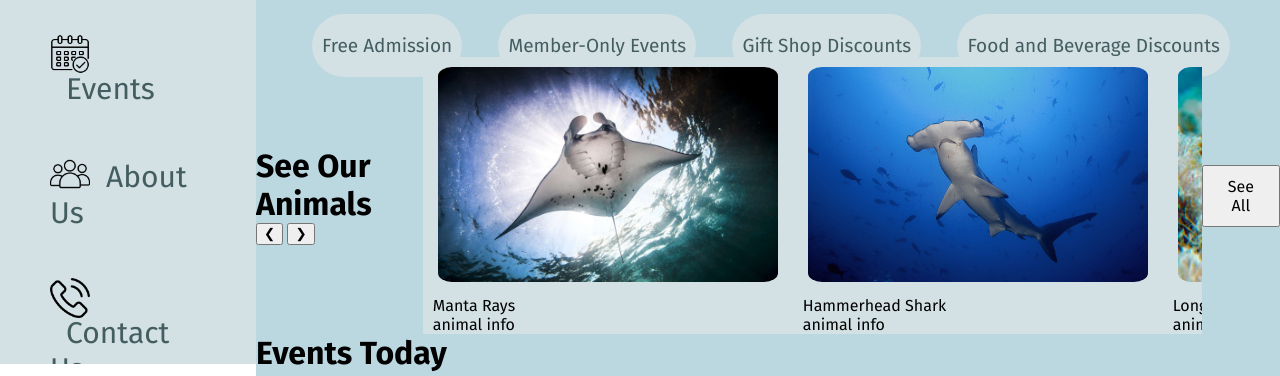
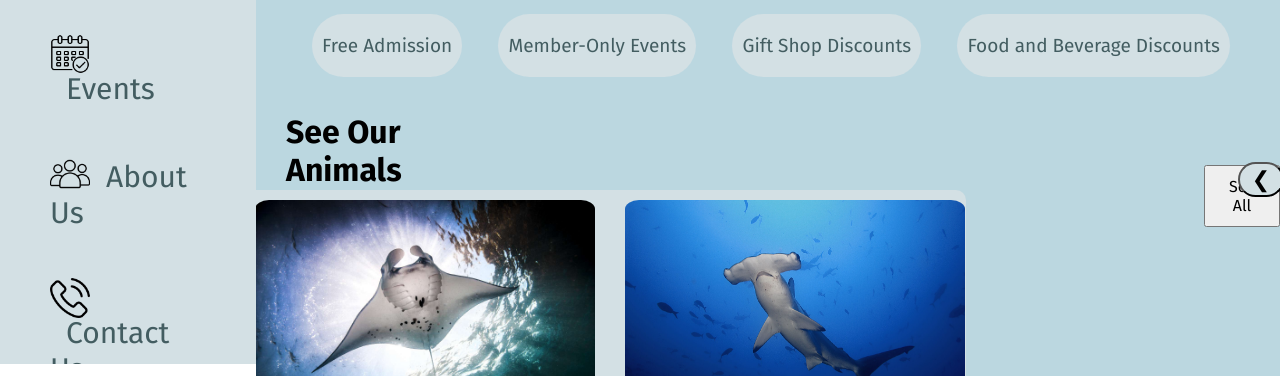
Before and after one commit to jojozagjos/Project-SASS-Dashboard, a plain HTML site: page homepage.html in a window 1280 px wide. Shown: the part 436-812 px from the top of the page. Drawn offline with Linux system fonts and the light colour scheme.

Commit message:
carousel is now where it needs to be

```diff
--- a/css/base.scss
+++ b/css/base.scss
@@ -110,8 +110,30 @@ a:hover {
     left:0;
 
     h1 {
+        display: inline;
+        position: relative;
+        bottom: 44px;
+        left:30px;
+    }
 
-    }
+}
+.arrowleft-arrow  {
+    position: relative;
+    bottom: 38px;
+    left: 862px;
+    font-size: 22px;
+    background-color: vars.$accent;
+    border-radius: 70px;
+    padding: 2px 12px;
+}
+.arrowright-arrow  {
+    position: relative;
+    bottom: 38px;
+    left: 875px;
+    font-size: 22px;
+    background-color: vars.$accent;
+    border-radius: 70px;
+    padding: 2px 12px;
 }
 
 .carousel-items {
@@ -119,8 +141,12 @@ a:hover {
     overflow-x: auto;
     scroll-behavior: smooth;
     background-color: vars.$accent;
+    position: relative;
+    top: 133px;
+    right: 238px;
+    border-radius: 10px;
+}
 
-}
 
 .item {
     max-width: 380px;
```
Also changed, not shown: css/base.css, 1 other file.
